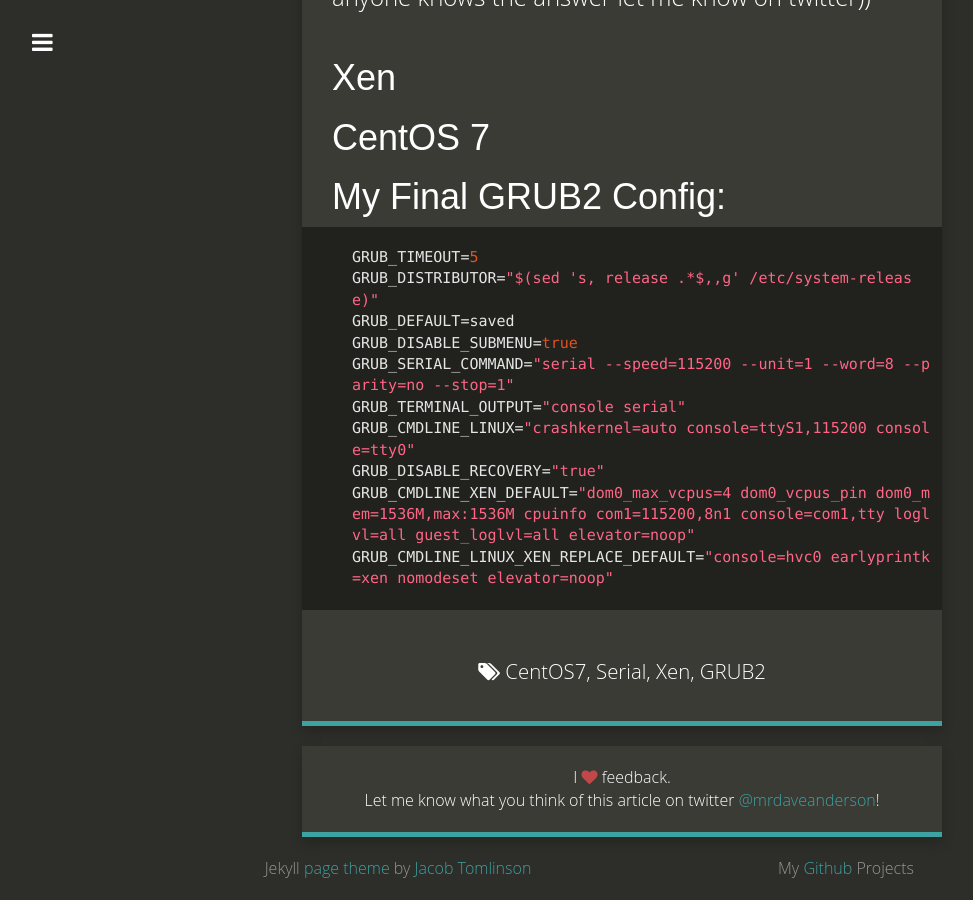
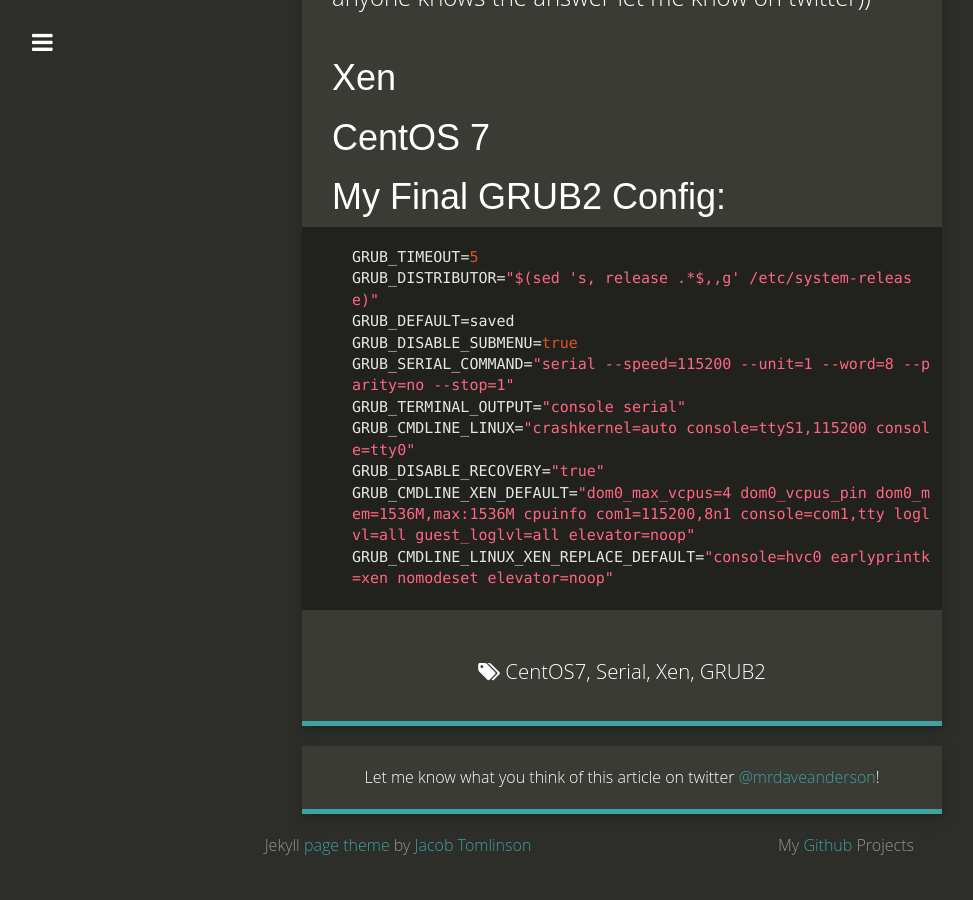
Before and after one commit to mrdaveanderson/mrdaveanderson.github.io, a Jekyll site: the page built from _posts/2017-04-14-CentOS7SerialConsole.md, in a window 1280 px wide and 900 px high, scrolled down 1941 px. Shown: the whole window, without its empty margins (18-991 px from the left). Built offline with Jekyll 4.4.1, drawn with Linux system fonts in a browser that asks for light colours; nearby versions of some CDN libraries; after the commit the page ends 2818 px from its top, so only the background shows below that.

Commit message:
lets post stuff!

```diff
--- a/_layouts/post.html
+++ b/_layouts/post.html
@@ -104,17 +104,17 @@ layout: default
 
       {% if site.twitter_username and site.disqus_account %}
       <div class="content-panel feedback">
-        <!-I <i class="fa fa-heart"></i> feedback.<br />-->
+        <!-- I <i class="fa fa-heart"></i> feedback.<br /> -->
         Let me know what you think of this article on twitter <a href="https://www.twitter.com/{{ site.twitter_username }}">@{{ site.twitter_username }}</a> or leave a comment below!
       </div>
       {% elsif site.twitter_username %}
       <div class="content-panel feedback">
-        I <i class="fa fa-heart"></i> feedback.<br />
+        <!--I <i class="fa fa-heart"></i> feedback.<br /> -->
         Let me know what you think of this article on twitter <a href="https://www.twitter.com/{{ site.twitter_username }}">@{{ site.twitter_username }}</a>!
       </div>
       {% elsif site.disqus_account %}
       <div class="content-panel feedback">
-        I <i class="fa fa-heart"></i> feedback.<br />
+        <!--I <i class="fa fa-heart"></i> feedback.<br /> -->
         Let me know what you think of this article in the comment section below!
       </div>
       {% endif %}
```
